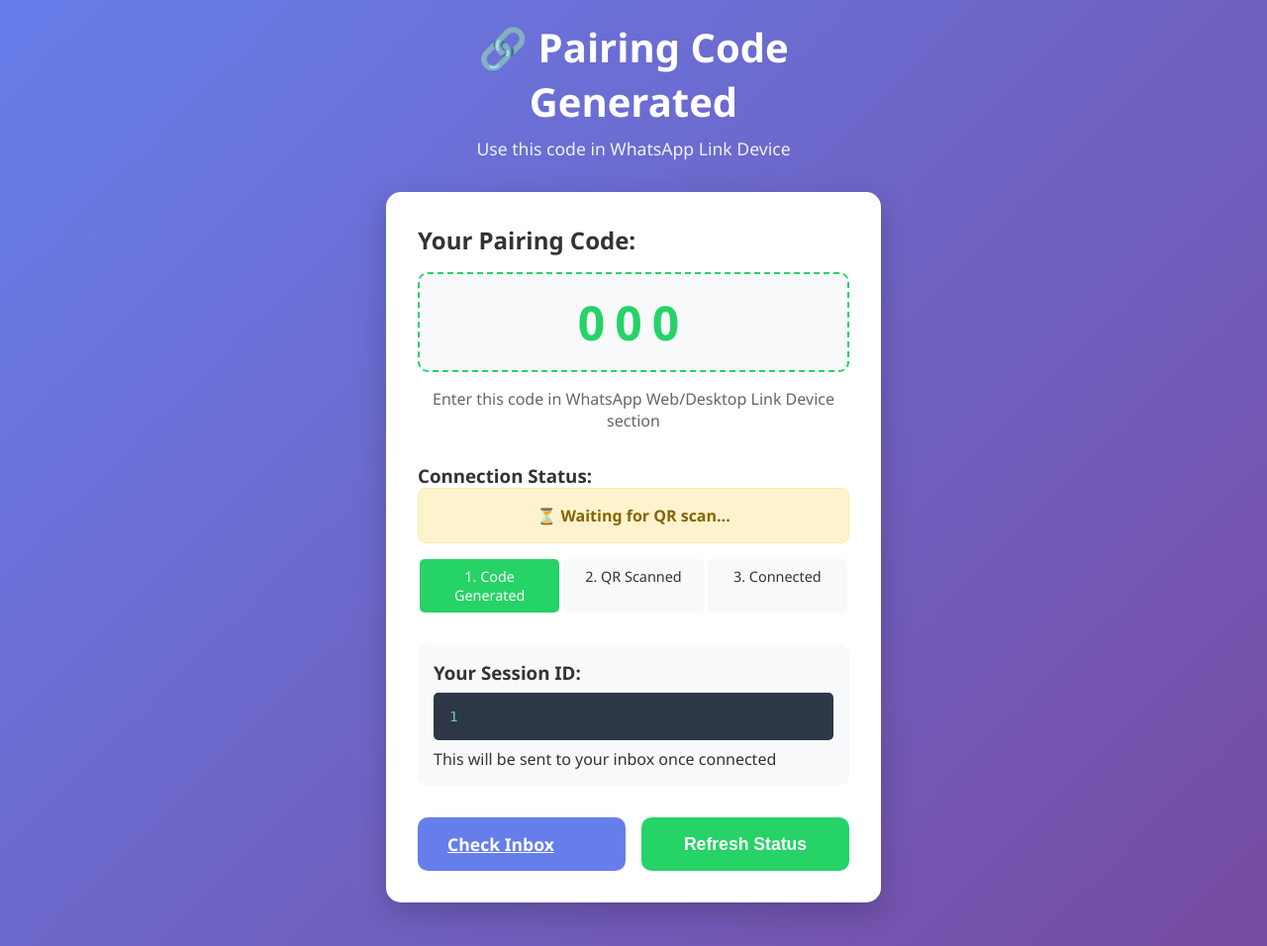
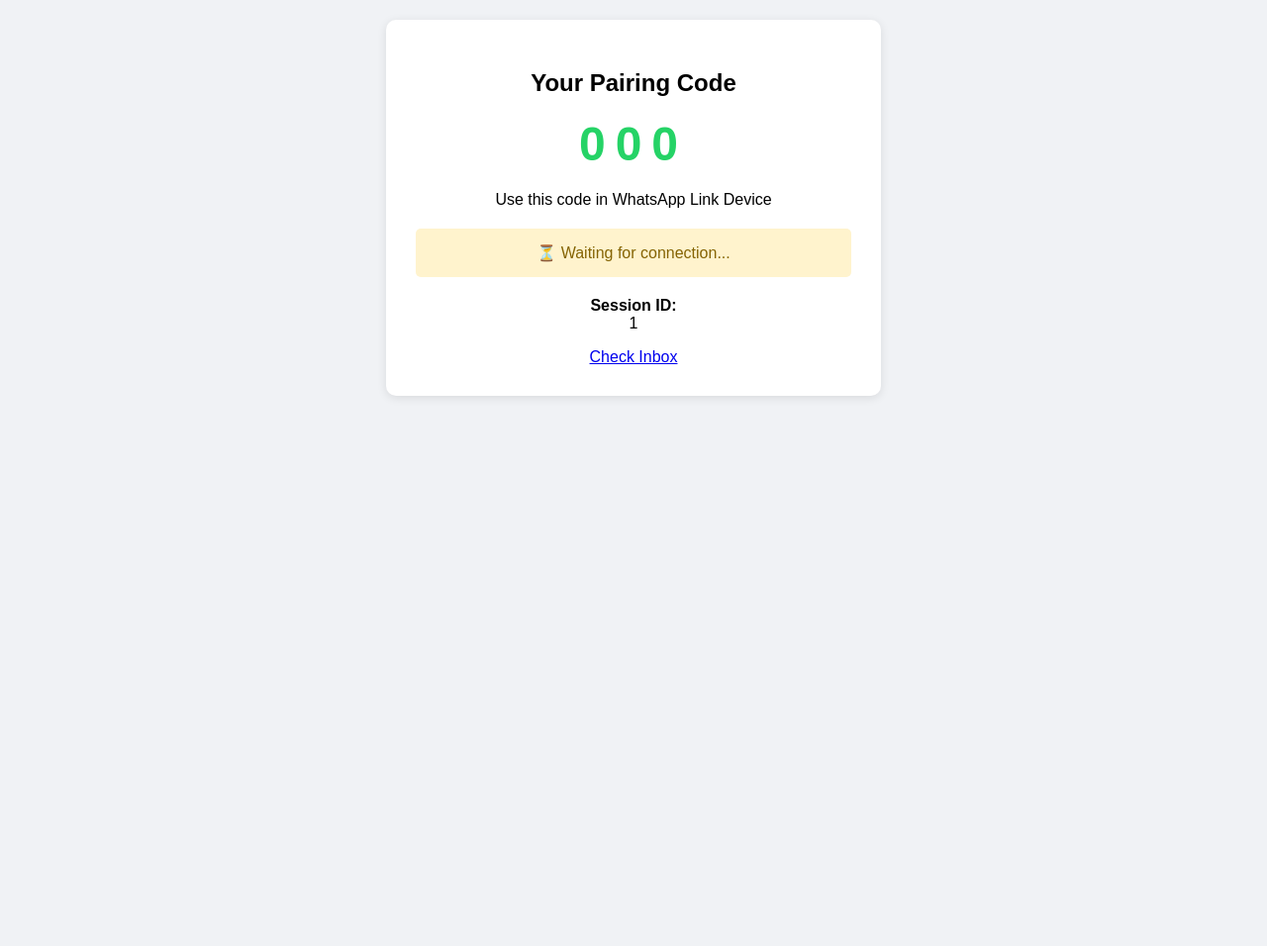
Before and after one commit to nexty22/pairsite, a Flask app: template templates/pair.html in a window 1280 px wide. Shown: the whole page at 99% size. After the commit the page ends 402 px from the top, so only its background shows below. Run offline with Flask 3, Linux system fonts and the light colour scheme; the template is opened without the code that fills it: most values are stand-ins (such as "Sample title", 1, 10 or a date in 2020).

Commit message:
Update pair.html

```diff
--- a/templates/pair.html
+++ b/templates/pair.html
@@ -1,93 +1,76 @@
 <!DOCTYPE html>
-<html lang="en">
+<html>
 <head>
-    <meta charset="UTF-8">
+    <title>Pairing Code</title>
     <meta name="viewport" content="width=device-width, initial-scale=1.0">
-    <title>Pairing Code - Prince Pairing</title>
-    <link rel="stylesheet" href="{{ url_for('static', filename='style.css') }}">
+    <style>
+        body {
+            font-family: Arial, sans-serif;
+            max-width: 500px;
+            margin: 0 auto;
+            padding: 20px;
+            background: #f0f2f5;
+        }
+        .card {
+            background: white;
+            padding: 30px;
+            border-radius: 10px;
+            box-shadow: 0 2px 10px rgba(0,0,0,0.1);
+            text-align: center;
+        }
+        .code {
+            font-size: 48px;
+            font-weight: bold;
+            color: #25D366;
+            letter-spacing: 10px;
+            margin: 20px 0;
+        }
+        .status {
+            padding: 15px;
+            margin: 20px 0;
+            border-radius: 5px;
+        }
+        .waiting {
+            background: #fff3cd;
+            color: #856404;
+        }
+        .connected {
+            background: #d4edda;
+            color: #155724;
+        }
+    </style>
 </head>
 <body>
-    <div class="container">
-        <div class="header">
-            <h1>🔗 Pairing Code Generated</h1>
-            <p>Use this code in WhatsApp Link Device</p>
+    <div class="card">
+        <h2>Your Pairing Code</h2>
+        <div class="code">{{ pairing_code }}</div>
+        <p>Use this code in WhatsApp Link Device</p>
+
+        <div class="status waiting" id="status">
+            ⏳ Waiting for connection...
         </div>
 
-        <div class="card">
-            <div class="pairing-code-section">
-                <h2>Your Pairing Code:</h2>
-                <div class="pairing-code">{{ pairing_code }}</div>
-                <p class="code-instruction">Enter this code in WhatsApp Web/Desktop Link Device section</p>
-            </div>
+        <p><strong>Session ID:</strong><br>{{ session_id }}</p>
 
-            <div class="status-section">
-                <h3>Connection Status:</h3>
-                <div id="statusMessage" class="status-waiting">
-                    ⏳ Waiting for QR scan...
-                </div>
-                <div class="progress-steps">
-                    <div class="step active">1. Code Generated</div>
-                    <div class="step" id="step2">2. QR Scanned</div>
-                    <div class="step" id="step3">3. Connected</div>
-                </div>
-            </div>
-
-            <div class="session-info">
-                <h3>Your Session ID:</h3>
-                <div class="session-id">{{ session_id }}</div>
-                <p>This will be sent to your inbox once connected</p>
-            </div>
-
-            <div class="actions">
-                <a href="/inbox?phone={{ phone_number }}" class="btn btn-secondary">Check Inbox</a>
-                <button onclick="checkStatus()" class="btn btn-primary">Refresh Status</button>
-            </div>
-        </div>
+        <a href="/inbox?phone={{ phone_number }}">Check Inbox</a>
     </div>
 
     <script>
-        const phoneNumber = "{{ phone_number }}";
-
         async function checkStatus() {
             try {
-                const response = await fetch(`/check-pairing-status?phone_number=${phoneNumber}`);
+                const response = await fetch('/check-status?phone_number={{ phone_number }}');
                 const data = await response.json();
 
-                if (response.ok) {
-                    updateStatus(data);
+                if (data.status === 'connected') {
+                    document.getElementById('status').className = 'status connected';
+                    document.getElementById('status').innerHTML = '✅ Connected!';
                 }
             } catch (error) {
-                console.error('Status check failed:', error);
+                console.log('Error checking status');
             }
         }
 
-        function updateStatus(data) {
-            const statusElement = document.getElementById('statusMessage');
-            const step2 = document.getElementById('step2');
-            const step3 = document.getElementById('step3');
-
-            if (data.status === 'scanning') {
-                statusElement.innerHTML = '✅ QR Code Scanned!<br>Waiting for device connection...';
-                statusElement.className = 'status-scanning';
-                step2.classList.add('active');
-            } else if (data.status === 'connected') {
-                statusElement.innerHTML = '✅ Device Connected Successfully!';
-                statusElement.className = 'status-connected';
-                step2.classList.add('active');
-                step3.classList.add('active');
-
-                // Redirect to success page
-                setTimeout(() => {
-                    window.location.href = `/success?phone=${phoneNumber}&session_id=${data.session_id}`;
-                }, 2000);
-            }
-        }
-
-        // Auto-check status every 3 seconds
         setInterval(checkStatus, 3000);
-
-        // Initial check
-        checkStatus();
     </script>
 </body>
 </html>
```
